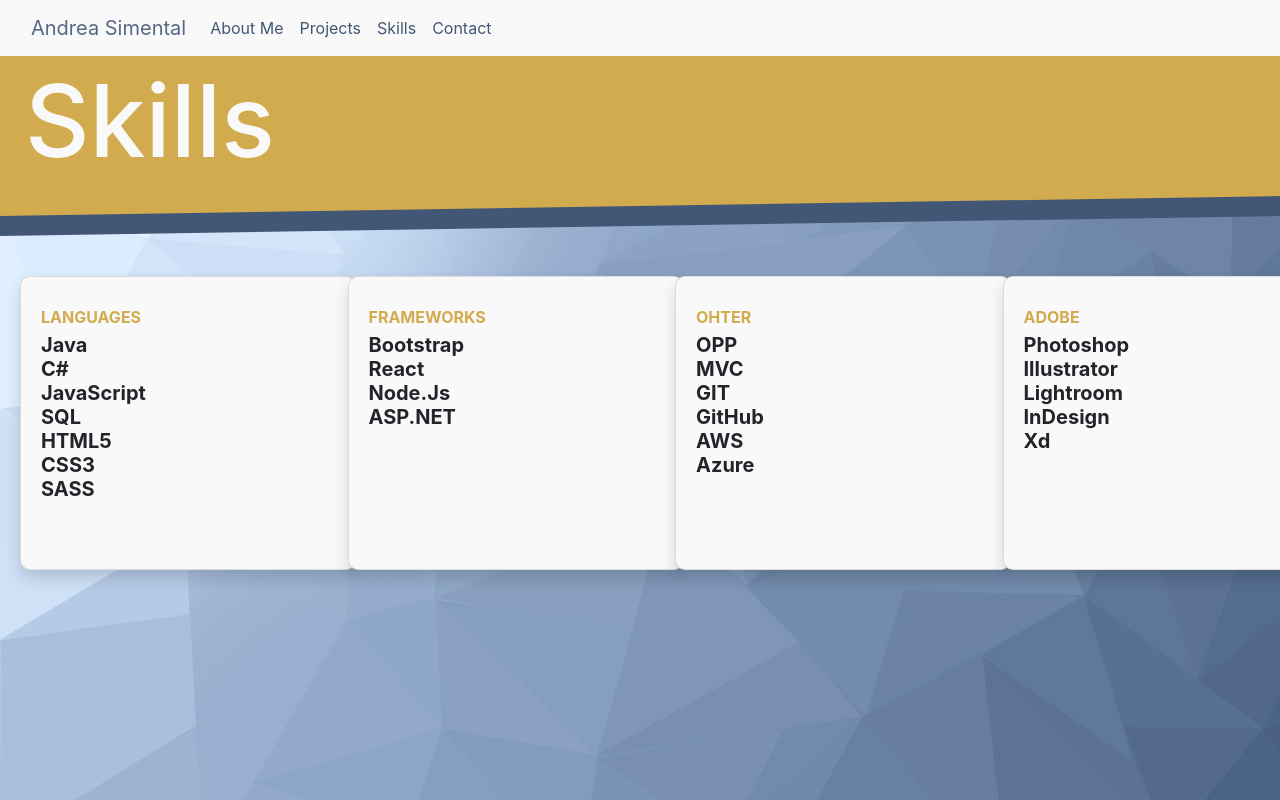
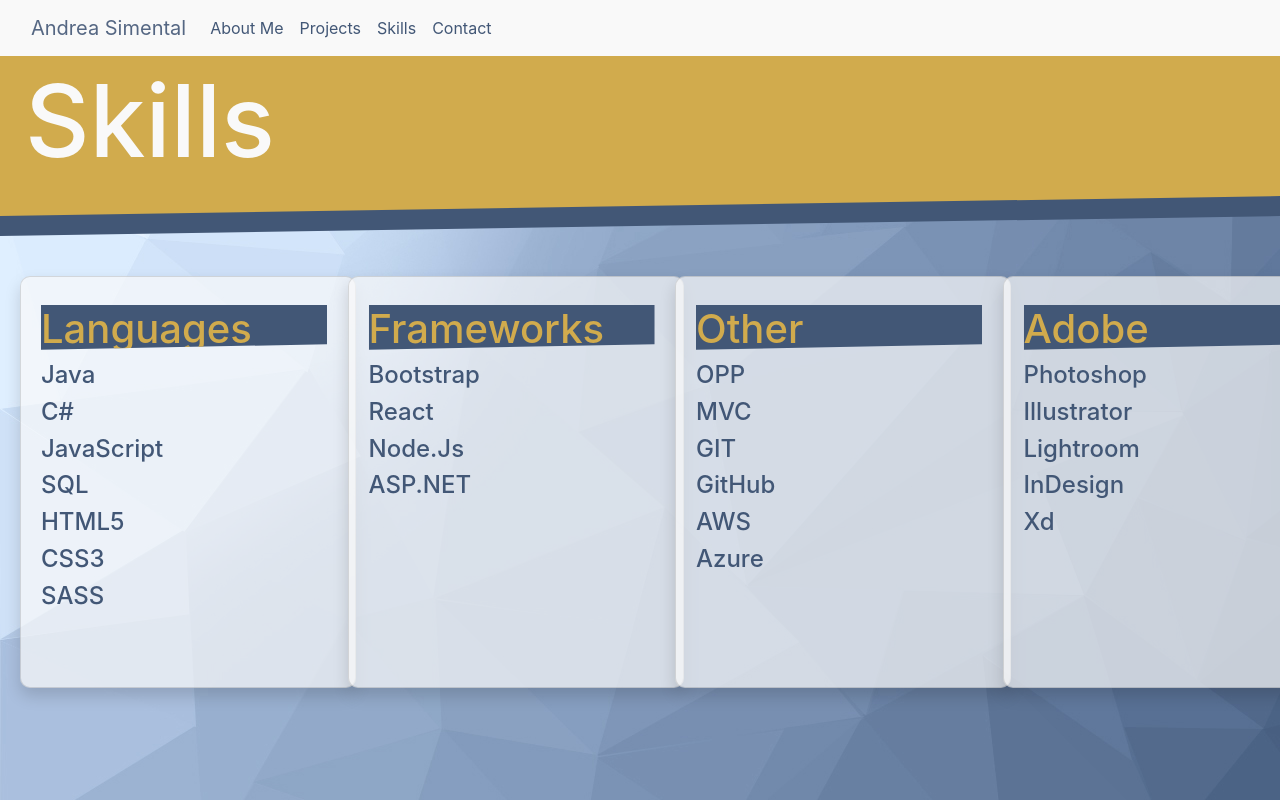
Before and after one commit to anlsim/anlsim.github.io, a React (Create React App) app: page /skills in a window 1280 px wide. Shown: the top 800 px of the page. Built offline with nearby package versions, Linux system fonts and the light colour scheme.

Commit message:
adding style to skills page

```diff
--- a/src/components/Skill.js
+++ b/src/components/Skill.js
@@ -1,18 +1,20 @@
 import React from 'react';
 import {withRouter} from 'react-router-dom';
+import '../styles/Skill.scss';
 
 const Skill = (props) => (
         <>
             <div className="col-xl-3 col-md-6 mb-4">
                 <div className="card shadow h-100 py-2">
                     <div className="card-body">
-                            <div className="row no-gutters align-items-center">
+                        <div className="row align-items-center">
                             <div className="col mr-2">
-                                    <div className="font-weight-bold text-secondary text-uppercase mb-1">{props.title}</div>
+                                <div className="skill-header">
+                                    <h2 className ="skill">{props.title}</h2>
+                                </div>
                                 {props.skillItem.map(item=>{
-                                        return <div className="h5 mb-0 font-weight-bold text-gray-800">{item.name}</div>
+                                    return <h4 className="skill-item">{item.name}</h4>
                                 })}
-
                             </div>
 
                         </div>
--- a/src/components/SkillsMenu.js
+++ b/src/components/SkillsMenu.js
@@ -33,7 +33,7 @@
                 },
                 {
                     id: 3,
-                    title: 'Ohter',
+                    title: 'Other',
                     skillItem:[
                         {name:'OPP'},
                         {name:'MVC'},
--- a/src/styles/Project.scss
+++ b/src/styles/Project.scss
@@ -11,7 +11,7 @@
   overflow: hidden;
   box-shadow: 0 1.5rem 4rem rgba($charcoal, .15);
   width: 336px;
-  background-color: $white-pas;
+  background-color: rgba($white-pas, .7);
   margin: 20px;
 
 
@@ -41,6 +41,8 @@
     padding: 10px;
   }
   &-footer{
+    clip-path: polygon(0 0, 100% 15%, 100% 100%, 0 100%);
+
     background-color: $yellow-pas;
 
     &-icon{
--- /dev/null
+++ b/src/styles/Skill.scss
@@ -0,0 +1,17 @@
+@import 'colors';
+.skill-header{
+    width: auto;
+    background-color: $blue-pas;
+    background-size: cover;
+    overflow: hidden;
+    box-shadow: 0 1.5rem 4rem rgba($charcoal, .15);
+    clip-path: polygon(0 0, 100% 0, 100% 70%, 0 80%);
+}
+.skill{
+    color: $yellow-pas;
+    font-size: 40px;
+
+    &-item{
+        color: $blue-pas;
+    }
+}
```
Lines whose indentation alone changed are shown as unchanged.
